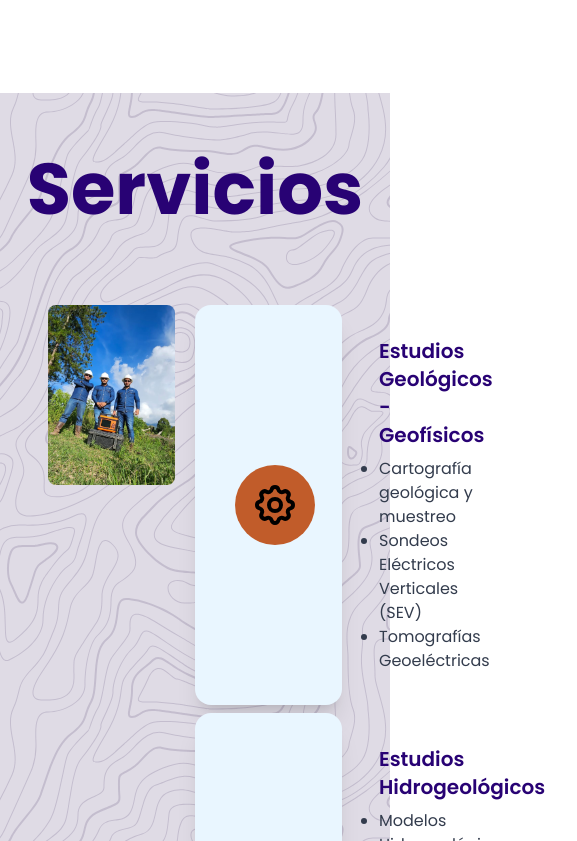
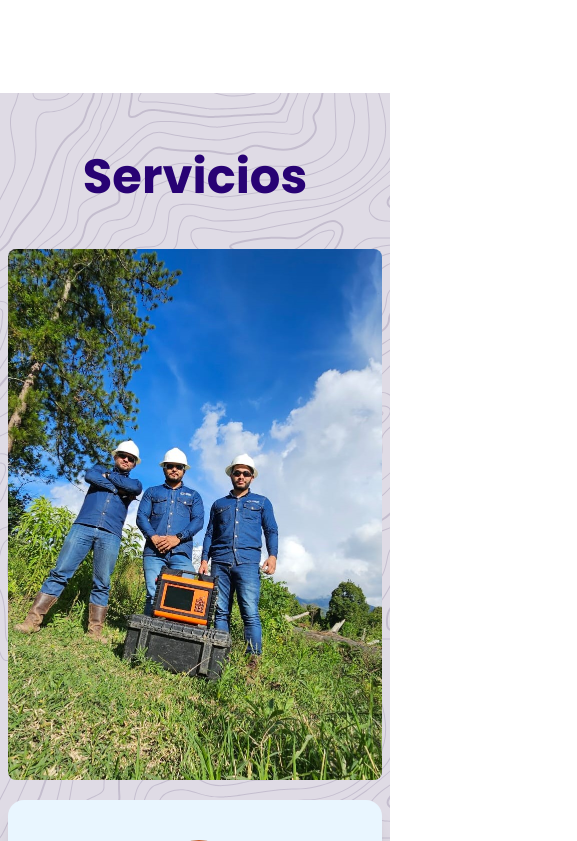
Before and after one commit to jaimevillegas/m-m-webpage, a React (Vite) app: page / in a window 390 px wide. Shown: the part 1903-2744 px from the top of the page, 577 px wide, since content can reach past the window. Built offline with nearby package versions, Linux system fonts and the light colour scheme.

Commit message:
Finish mobile version for HeroServices

```diff
--- a/src/HeroServices.jsx
+++ b/src/HeroServices.jsx
@@ -5,14 +5,14 @@ import heroServicesImg from "./assets/heroServicesImg.jpeg";
 function HeroServices() {
   return (
     <div className="pb-0 pt-10 mb-0 bg-base-200 topo-pattern">
-      <h1 className="text-7xl font-bold text-palette-dark-blue text-center pt-5 mb-10">
+      <h1 className="text-5xl lg:text-7xl font-bold text-palette-dark-blue text-center pt-5 mb-10">
         Servicios
       </h1>
-      <div className="px-12 gap-5 flex justify-between py-10 w-full">
-        <div className="w-1/2">
+      <div className="px-2 lg:px-12 gap-5 flex flex-col lg:flex-row justify-between py-2 lg:py-10 w-full">
+        <div className="w-full lg:w-1/2">
           <img src={heroServicesImg} className="w-full rounded-lg" />
         </div>
-        <div className="w-1/2 flex flex-col justify-between items-start gap-2">
+        <div className="w-full lg:w-1/2 flex flex-col justify-between items-start gap-2">
           <div className="w-full">
             <HorizontalCard
               icon={IconSettings}
--- a/src/HorizontalCard.jsx
+++ b/src/HorizontalCard.jsx
@@ -1,14 +1,16 @@
 /* eslint-disable react/prop-types */
 function HorizontalCard({ icon: Icon, title, list1, list2, list3 }) {
   return (
-    <div className="card card-side bg-palette-sky-blue shadow-xl  transition hover:shadow-2xl">
+    <div className="card lg:card-side pt-10 lg:pt-0 bg-palette-sky-blue shadow-xl transition hover:shadow-2xl">
       <div className="flex items-center justify-center pl-10 pr-8">
         <div className="bg-palette-orange p-4 rounded-full">
           <Icon size={48} style={{ color: "black" }} />
         </div>
       </div>
       <div className="card-body ">
-        <h2 className="card-title text-palette-dark-blue text-xl">{title}</h2>
+        <h2 className="card-title text-palette-dark-blue text-xl text-center lg:text-left">
+          {title}
+        </h2>
         <ul className="list-disc">
           <li className="text-md ">{list1}</li>
           <li className="text-md ">{list2}</li>
```
